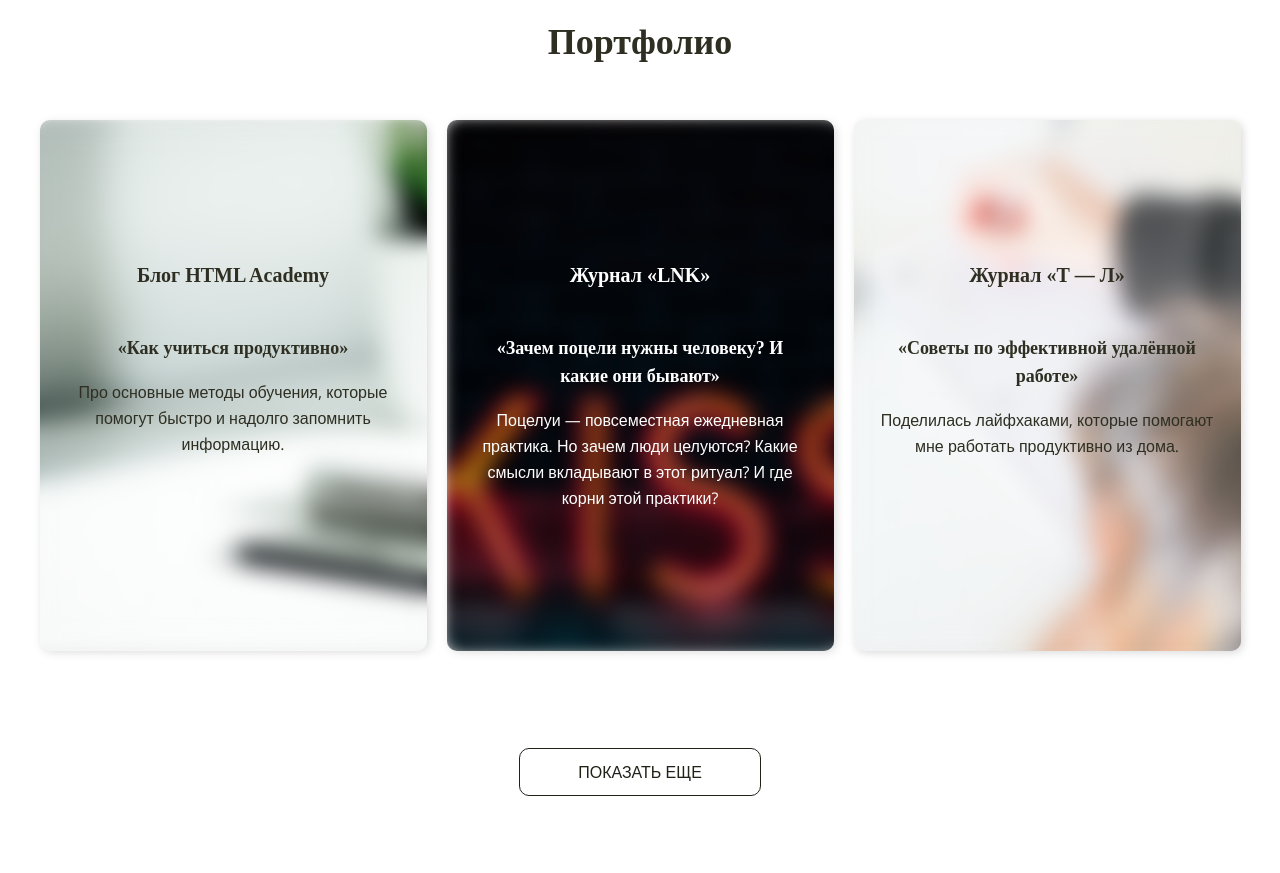
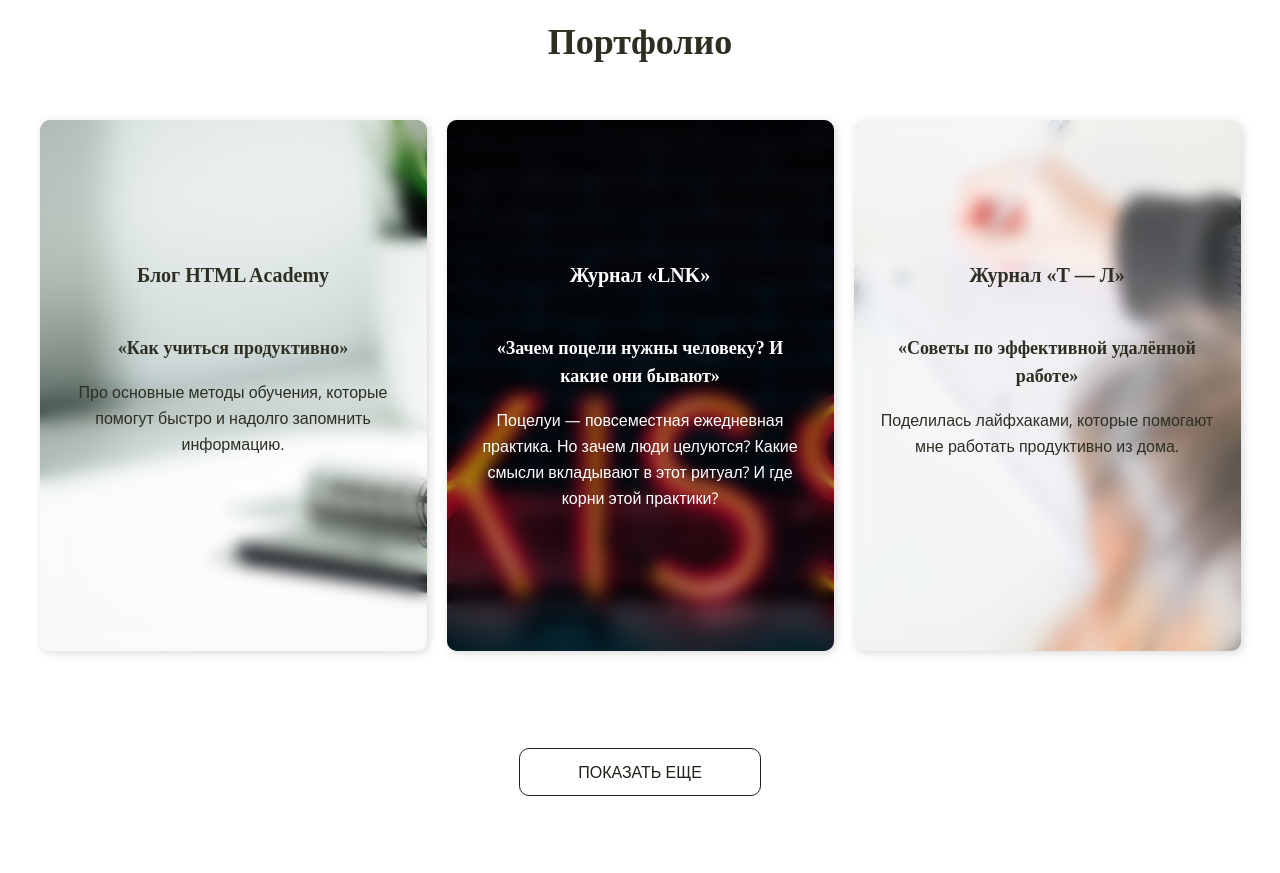
Before and after one commit to zakharovdm/BlogHTMLAcademy, a plain HTML site: page index.html in a window 1280 px wide. Shown: the part 2840-3713 px from the top of the page. Drawn offline with nearby package versions, Linux system fonts and the light colour scheme; a web font is replaced by a local one.

Commit message:
Заменил фоновые изображения в блоке Портфолио

```diff
--- a/style.css
+++ b/style.css
@@ -343,7 +343,7 @@ img{
 	top: -25px;
 }
 
-/* Портфолио */ /* Fix Разобраться почему не вырванивается */
+/* Портфолио */
 
 .portfolio {
 	display: flex;
@@ -376,15 +376,15 @@ img{
 }
 
 .portfolio-item-blog {
-	background-image: url(img/backport1.png);
+	background-image: url(img/portfolio-1.jpg);
 }
 
 .portfolio-item-kiss {
-	background-image: url(img/backport2.png);
+	background-image: url(img/portfolio-2.jpg);
 }
 
 .portfolio-item-effective {
-	background-image: url(img/backport3.png);
+	background-image: url(img/portfolio-3.jpg);
 }
 
 .portfolio-link {
```
Also changed, not shown: img/backport1.png (deleted), img/backport2.png (deleted), img/backport3.png (deleted), img/portfolio-1.jpg (added), img/portfolio-2.jpg (added), img/portfolio-3.jpg (added).
